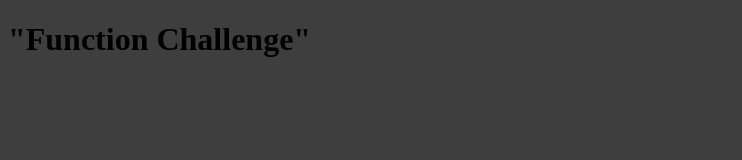
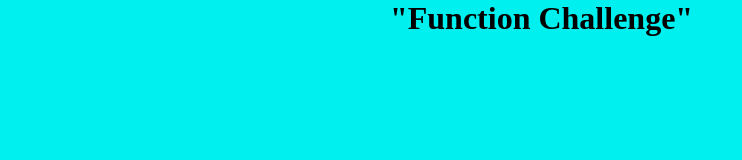
Before and after one commit to JL-golf14/Prime_Prestudy_01, a plain HTML site: page index.html in a window 1280 px wide. Shown: the whole page, without its empty margins (0-742 px from the left). Drawn offline with Linux system fonts and the light colour scheme.

Commit message:
Update stylesheet.css

```diff
--- a/stylesheet.css
+++ b/stylesheet.css
@@ -1,5 +1,12 @@
 
 h1{
-  text: green}
-body{
-  background: #3e3e3e}
+  text: green
+  text-align: center;
+	margin: auto;}
+
+body {
+	background-color: #00f0f0;
+	border-radius: 20px;
+	width: 500px;
+	margin: auto;
+}
```
